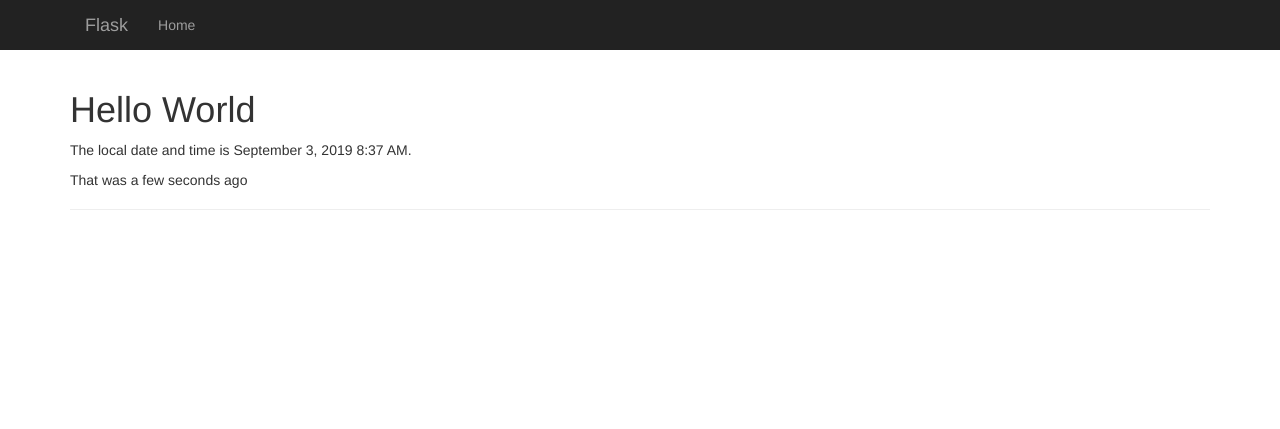
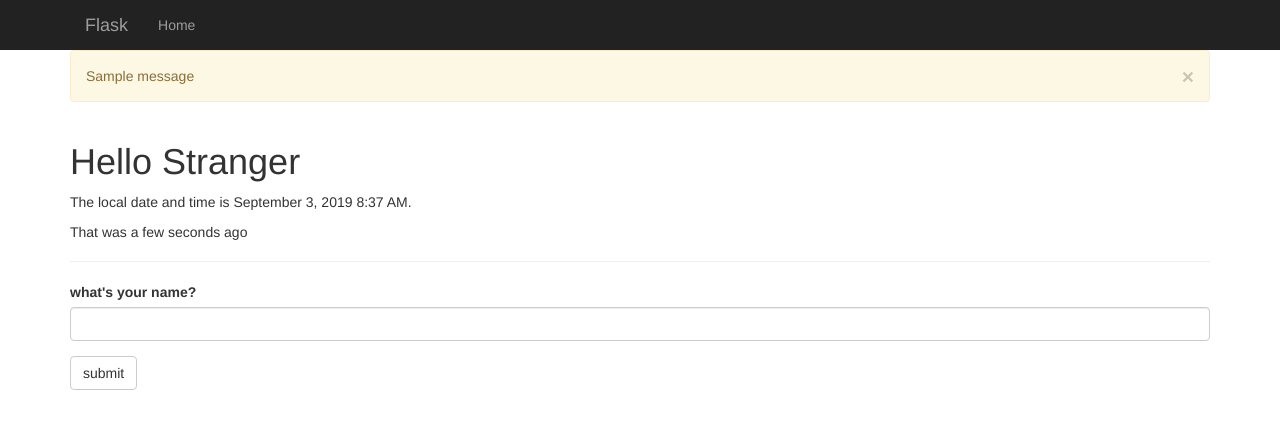
Before and after one commit to made1024/Flask, a Flask app: page / in a window 1280 px wide. Shown: the top 429 px of the page. Run offline with Flask 2, Linux system fonts and the light colour scheme; one stand-in notice (Sample message) is shown; some libraries are stand-ins or nearby versions.

Commit message:
实现表单模板、重定向及用户会话功能

```diff
--- a/weibo/templates/base.html
+++ b/weibo/templates/base.html
@@ -14,6 +14,12 @@
 <div class="navba navbar-inverse" role="navigation">
     <div class="container">
         <div class="navbar-header">
+            <button type="button" class="navbar-toggle" data-toggle="collapse" data-target=".navbar-collapse">
+                <span class="sr-only">Toggle navigation</span>
+                <span class="icon-bar"></span>
+                <span class="icon-bar"></span>
+                <span class="icon-bar"></span>
+            </button>
             <a href="/" class="navbar-brand">Flask</a>
         </div>
         <div class="navbar-collapse collapse">
@@ -27,6 +33,14 @@
 
 {% block content %}
     <div class="container">
+        {% for message in get_flashed_messages() %}
+        <div class="alert alert-warning">
+            <button class="close" type="button" data-dismiss="alert">
+                &times;
+            </button>
+                <p>{{ message }}</p>
+        </div>
+        {% endfor %}
         {% block page_content %}
         {% endblock %}
     </div>
--- a/weibo/templates/index.html
+++ b/weibo/templates/index.html
@@ -1,11 +1,19 @@
 {% extends "base.html" %}
+{% import "bootstrap/wtf.html" as wtf %}
 
 {% block title %}Flask{% endblock %}
 
 {% block page_content %}
     <div class="page-header">
-        <h1>Hello World</h1>
+        <h1>Hello
+            {% if name %}
+                {{ name | capitalize }}
+            {% else %}
+                Stranger
+            {% endif %}
+        </h1>
         <p>The local date and time is {{ moment(current_time).format('LLL') }}.</p>
         <p>That was {{ moment(current_time).fromNow(refresh=True) }}</p>
     </div>
+    {{ wtf.quick_form(form) }}
 {% endblock %}
--- a/weibo/weibo.py
+++ b/weibo/weibo.py
@@ -1,18 +1,39 @@
 
 from datetime import datetime
 
-from flask import Flask, render_template
+from flask import Flask, render_template, redirect, url_for, session, flash
 from flask_bootstrap import Bootstrap
 from flask_moment import Moment
+from flask_wtf import FlaskForm
+from wtforms import StringField, SubmitField
+from wtforms.validators import DataRequired
 
 app = Flask(__name__)
+app.config["SECRET_KEY"] = "hard to guess string"
+
 bootstrap = Bootstrap(app)
 moment = Moment(app)
 
 
-@app.route("/")
+class NameForm(FlaskForm):
+	name = StringField("what's your name?", validators=[DataRequired()])
+	submit = SubmitField("submit")
+
+
+@app.route("/", methods=["POST", "GET"])
 def index():
-	return render_template("index.html", current_time=datetime.utcnow())
+	form = NameForm()
+	if form.validate_on_submit():
+		old_name = session.get("name")
+		if old_name is not None and old_name != form.name.data:
+			flash("Look like you have changed name.")
+		session["name"] = form.name.data
+		form.name.data = ""
+		return redirect(url_for("index"))
+	return render_template("index.html",
+	                       current_time=datetime.utcnow(),
+	                       form=form,
+	                       name=session.get("name"))
 
 
 @app.errorhandler(404)
```
Also changed, not shown: README.md.
